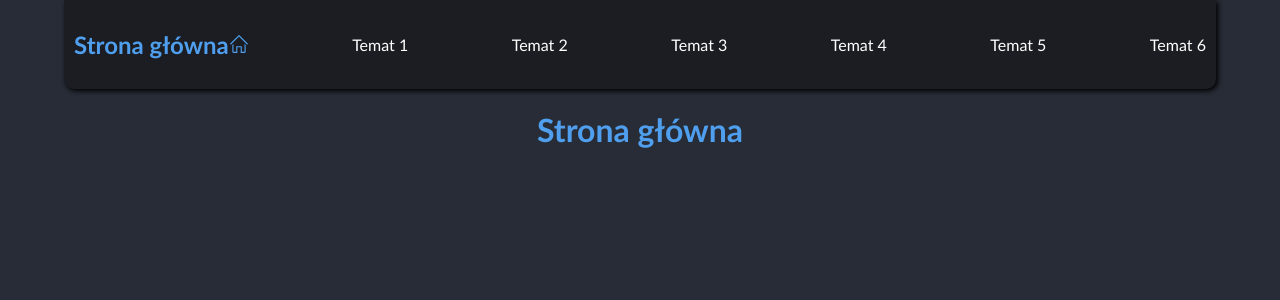
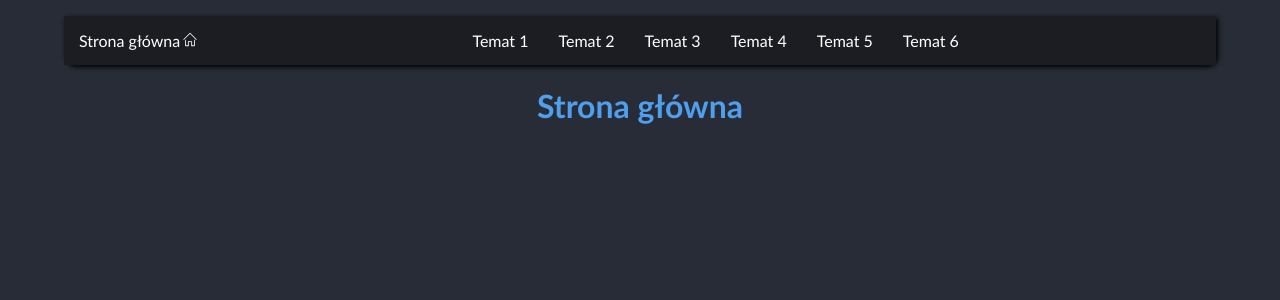
Before and after one commit to Just-a-Jason/ProjektHistoria, a React (Vite) app: page / in a window 1280 px wide. Shown: the top 300 px of the page. Built offline with nearby package versions, Linux system fonts and the light colour scheme.

Commit message:
navbar change

```diff
--- a/src/Components/NavBar.css
+++ b/src/Components/NavBar.css
@@ -1,18 +1,44 @@
-.navbar .Links {
-    flex-direction: row;
-    display: flex;
-    align-items: center;
-    justify-content: space-between;
-}
-
-.navbar {
-    background-color: #1B1D23;
-    padding: 10px;
+.navbar{
     box-shadow: 2px 2px 5px #000;
     border-radius: 0px 0px 10px 10px;
 }
-
+.mainPages{
+    display:flex;
+    justify-content: center;
+}
+.navbar .navbarList {
+    background-color: #1B1D23;
+    list-style-type: none;
+    overflow: hidden;
+    padding:0px;
+    align-items: center;
+    justify-content: center;
+}
+.navbar a{
+    color:white;
+    text-decoration: none;
+    padding:15px;
+    display: block;
+    text-align: center;
+}
+.navbar a:hover{
+    background-color: #262C36;
+}
 .navbar__button a {
     text-decoration: none;
     color: #fff;
 }
+.navbar .navbarButton{
+    float:left;
+}
+@media(max-width:750px){
+    .mainPages{
+        display:block;
+    }
+    .navbar .navbarList {
+        overflow: auto;
+    }
+    .navbar li{
+       float:unset;
+    }
+}
--- a/src/Components/NavBar.tsx
+++ b/src/Components/NavBar.tsx
@@ -1,14 +1,15 @@
 import NavBarButton from "./NavBarButton";
 import "./NavBar.css";
+import { Link } from "react-router-dom";
 
 const NavBar = () => {
   return (
     <nav className="navbar">
-      <section className="Links">
-        <div className="navbar__location">
-          <h2>
+      <ul className="navbarList">
+        <li className="navbarButton">
+          <Link to="/">
             Strona główna
-            <svg width="20" height="20" viewBox="0 0 36 36">
+            <svg width="20" height="15" viewBox="0 0 36 36">
               <path
                 fill="currentColor"
                 d="m33.71 17.29l-15-15a1 1 0 0 0-1.41 0l-15 15a1 1 0 0 0 1.41 1.41L18 4.41l14.29 14.3a1 1 0 0 0 1.41-1.41Z"
@@ -19,15 +20,29 @@ const NavBar = () => {
               />
               <path fill="none" d="M0 0h36v36H0z" />
             </svg>
-          </h2>
+          </Link>
+        </li>
+        <div className="mainPages">
+          <li className="navbarButton">
+            <NavBarButton link="/Temat1" text="Temat 1" />
+          </li>
+          <li className="navbarButton">
+            <NavBarButton link="/Temat2" text="Temat 2" />
+          </li>
+          <li className="navbarButton">
+            <NavBarButton link="/Temat3" text="Temat 3" />
+          </li>
+          <li className="navbarButton">
+            <NavBarButton link="/Temat4" text="Temat 4" />
+          </li>
+          <li className="navbarButton">
+            <NavBarButton link="/Temat5" text="Temat 5" />
+          </li>
+          <li className="navbarButton">
+            <NavBarButton link="/Temat6" text="Temat 6" />
+          </li>
         </div>
-        <NavBarButton link="/Temat1" text="Temat 1" />
-        <NavBarButton link="/Temat2" text="Temat 2" />
-        <NavBarButton link="/Temat3" text="Temat 3" />
-        <NavBarButton link="/Temat4" text="Temat 4" />
-        <NavBarButton link="/Temat5" text="Temat 5" />
-        <NavBarButton link="/Temat6" text="Temat 6" />
-      </section>
+      </ul>
     </nav>
   );
 };
```
